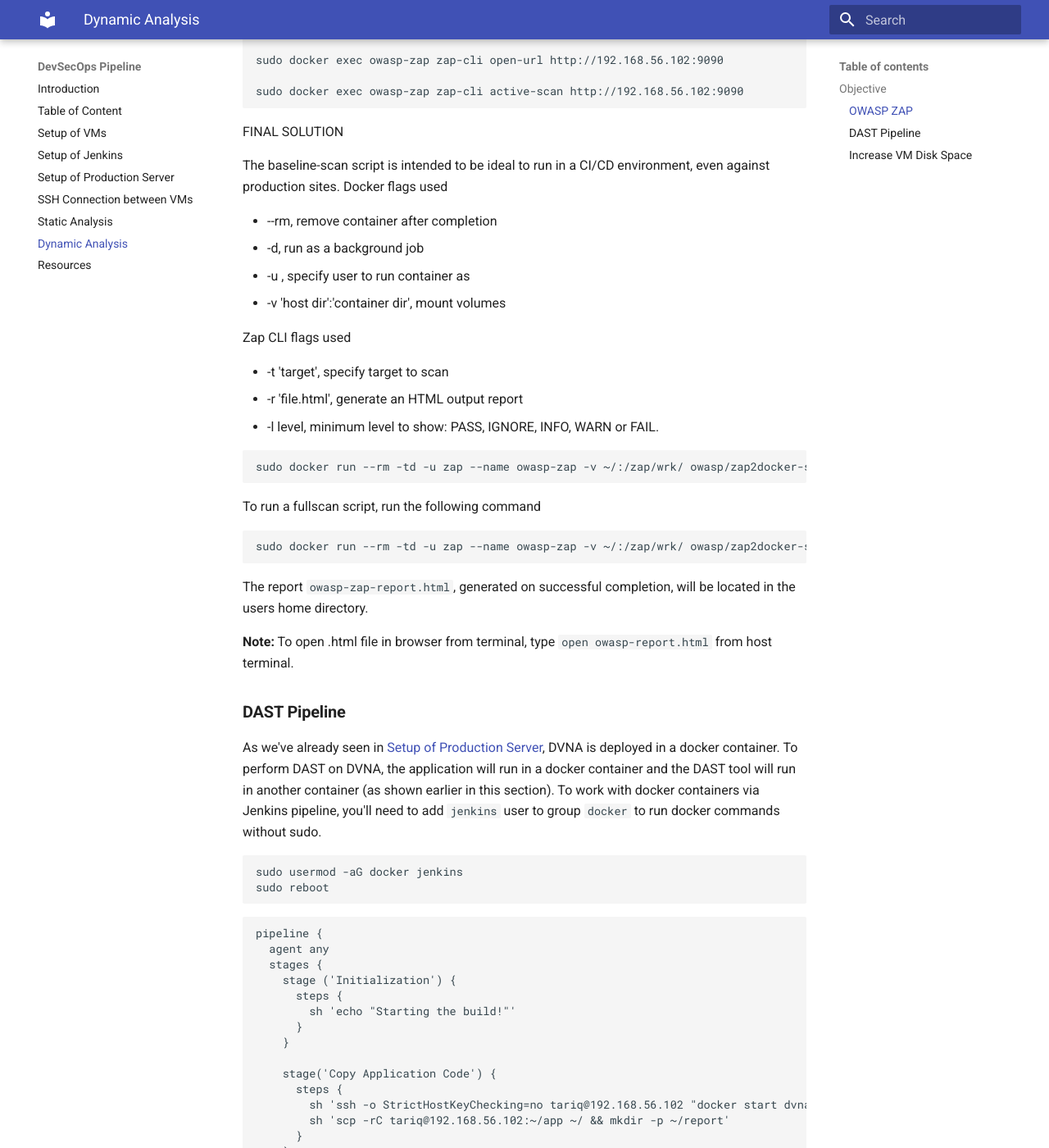
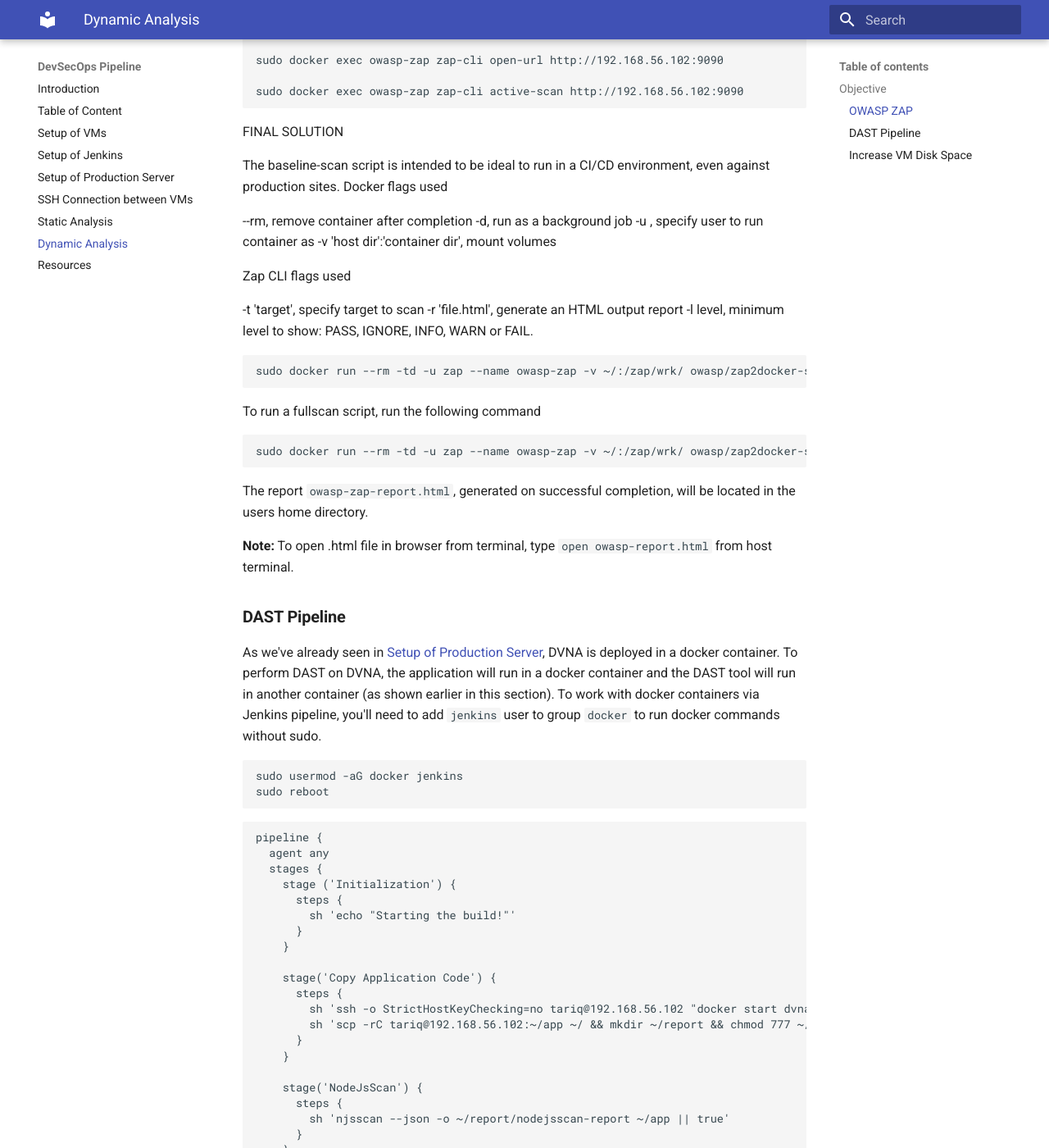
Before and after one commit to tariqahmed1912/internship-kloudle, an MkDocs documentation site: the page built from docs/dynamic_analysis.md, in a window 1280 px wide and 1400 px high, scrolled down 749 px. Shown: the whole window at 82% size. Built offline with MkDocs 1.6.1 and Material for MkDocs 9.7.7, drawn with Linux system fonts in a browser that asks for light colours; some of the changed text lies outside the part shown.

Commit message:
Commit changes

````diff
--- a/docs/dynamic_analysis.md
+++ b/docs/dynamic_analysis.md
@@ -15,7 +15,7 @@ Implementing ZAP analysis with docker is simpler and faster than manual installa
 sudo docker pull owasp/zap2docker-stable
 ```
 
-TRIED THIS! It Didnt Work!
+TRIED THIS! It didnt work!
 
 Create a docker network for both application container and zap container to run in.
 ```bash
@@ -37,16 +37,16 @@ FINAL SOLUTION
 The baseline-scan script is intended to be ideal to run in a CI/CD environment, even against production sites.
 Docker flags used
 
-- --rm, remove container after completion
-- -d, run as a background job
-- -u <user>, specify user to run container as
-- -v 'host dir':'container dir', mount volumes
+--rm, remove container after completion
+-d, run as a background job
+-u <user>, specify user to run container as
+-v 'host dir':'container dir', mount volumes
 
 Zap CLI flags used
 
-- -t 'target', specify target to scan
-- -r 'file.html', generate an HTML output report
-- -l level, minimum level to show: PASS, IGNORE, INFO, WARN or FAIL.
+-t 'target', specify target to scan
+-r 'file.html', generate an HTML output report
+-l level, minimum level to show: PASS, IGNORE, INFO, WARN or FAIL.
 
 ```bash
 sudo docker run --rm -td -u zap --name owasp-zap -v ~/:/zap/wrk/ owasp/zap2docker-stable zap-baseline.py -t http://192.168.56.102:9090 -r owasp-zap-report.html -l PASS
@@ -85,7 +85,7 @@ pipeline {
     stage('Copy Application Code') {
       steps {
         sh 'ssh -o StrictHostKeyChecking=no tariq@192.168.56.102 "docker start dvna-mysql && docker start dvna-app; docker cp dvna-app:/app/ ~/;"'
-        sh 'scp -rC tariq@192.168.56.102:~/app ~/ && mkdir -p ~/report'
+        sh 'scp -rC tariq@192.168.56.102:~/app ~/ && mkdir ~/report && chmod 777 ~/report'
       }
     }
 
@@ -109,8 +109,7 @@ pipeline {
 
     stage('ZAP Scan') {
       steps {
-        sh 'docker run --rm -td -u zap --name owasp-zap -v ~/report/:/zap/wrk/ owasp/zap2docker-stable zap-baseline.py -t http://192.168.56.102:9090 -r zap-report.html -l PASS'
-        sh 'docker logs --follow owasp-zap'
+        sh 'docker run --rm -i -u zap --name owasp-zap -v ~/report/:/zap/wrk/ owasp/zap2docker-stable zap-baseline.py -t http://192.168.56.102:9090 -r zap-report.html -l PASS || true'
       }
     }
 
@@ -121,7 +120,6 @@ pipeline {
         sh 'echo "Scan successfully completed!"'
       }
     }
-
   }
 }
 ```
@@ -169,3 +167,17 @@ Check if the available space has increased.
 ```bash
 df -h
 ```
+
+**Note**
+
+While running the ZAP scan in pipeline, I got the following error:
+
+```bash
+ERROR [Errno 13] Permission denied: '/zap/wrk/zap-report.html'
+```
+
+To resolve this error, I changed the permissions of /var/lib/jenkins/report directory.
+
+```bash
+sudo chmod 777 /var/lib/jenkins/report
+```
````
Also changed, not shown: site/dynamic_analysis/index.html, site/search/search_index.json, 1 other file.
